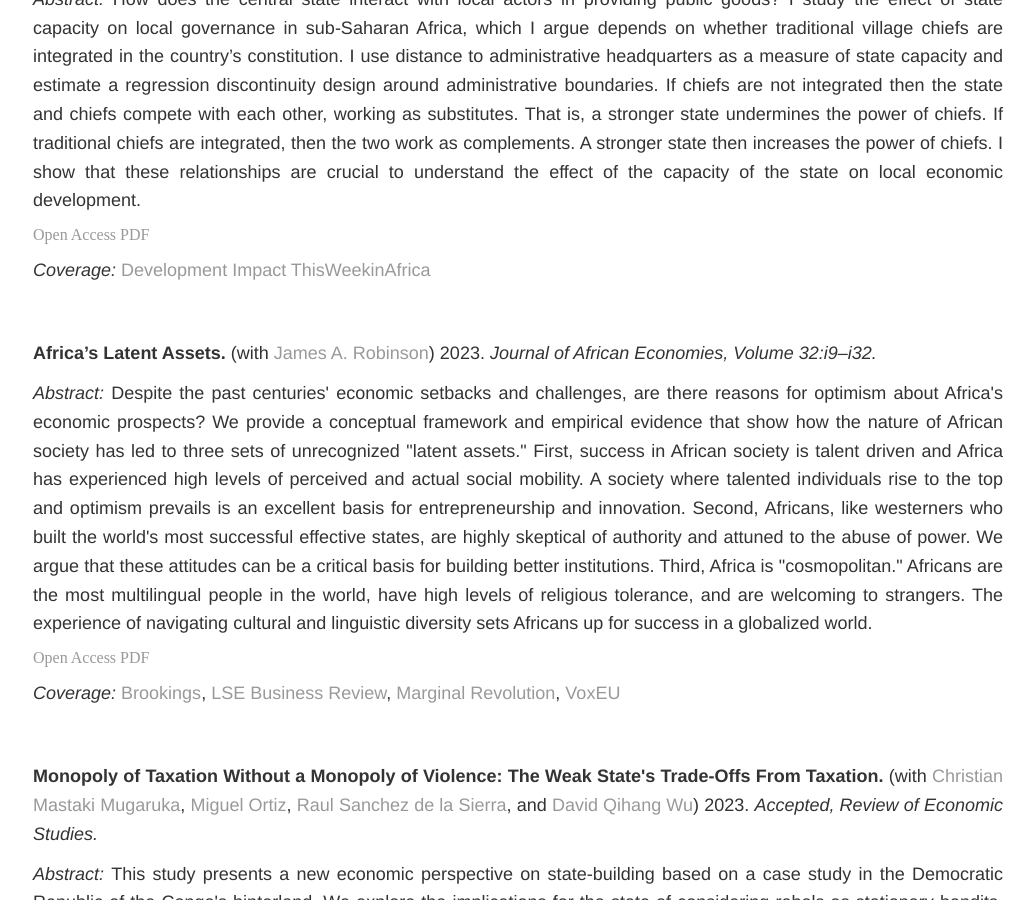
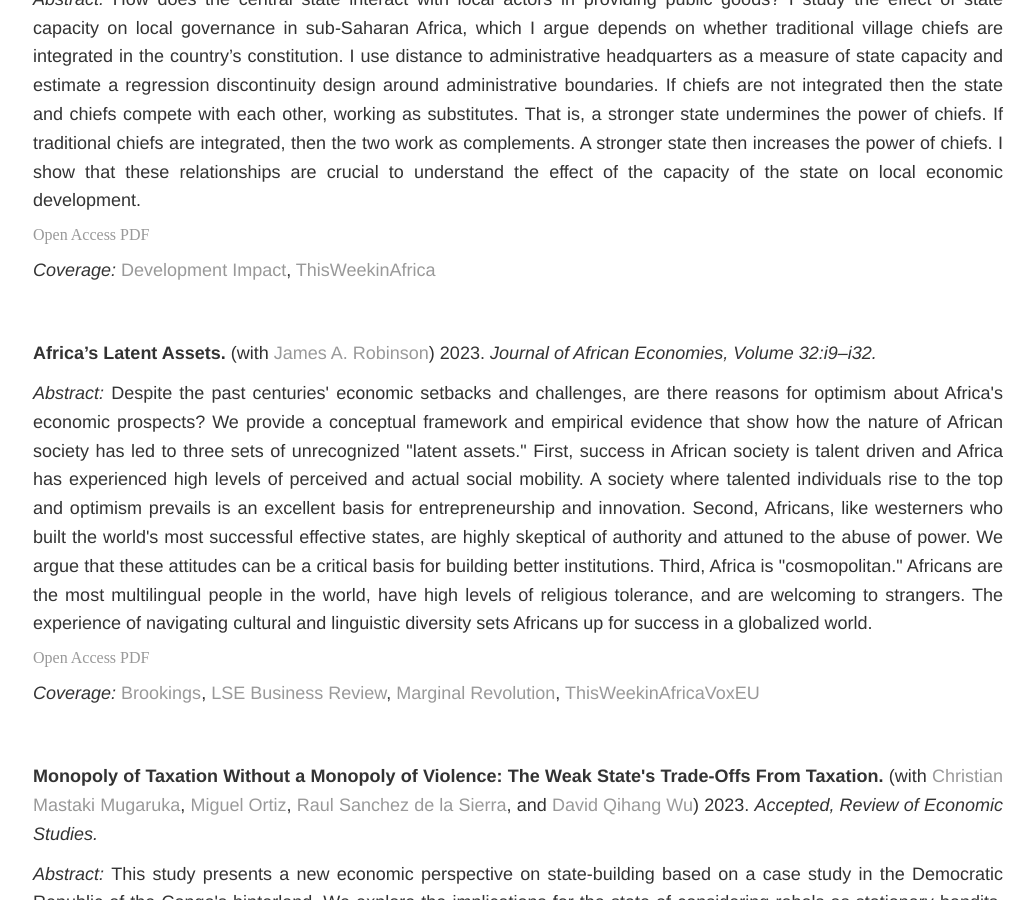
Before and after one commit to soeren-henn/soeren-henn.github.io, a Jekyll site: the page built from research/index.html, in a window 1280 px wide and 900 px high, scrolled down 699 px. Shown: the whole window, without its empty margins (122-1156 px from the left). Built offline with Jekyll 4.4.1, drawn with Linux system fonts in a browser that asks for light colours; some of the changed lines change nothing that is shown.

Commit message:
Update index.html

```diff
--- a/research/index.html
+++ b/research/index.html
@@ -18,14 +18,14 @@
 		<p><b>Complements or Substitutes? How Institutional Arrangements Bind Chiefs and the State in Africa.</b> 2023. <i>American Political Science Review.</i> 117(3):871&ndash;890 </p>
 		<p><i>Abstract: </i>How does the central state interact with local actors in providing public goods? I study the effect of state capacity on local governance in sub-Saharan Africa, which I argue depends on whether traditional village chiefs are integrated in the country’s constitution. I use distance to administrative headquarters as a measure of state capacity and estimate a regression discontinuity design around administrative boundaries. If chiefs are not integrated then the state and chiefs compete with each other, working as substitutes. That is, a stronger state undermines the power of chiefs. If traditional chiefs are integrated, then the two work as complements. A stronger state then increases the power of chiefs. I show that these relationships are crucial to understand the effect of the capacity of the state on local economic development.</p>
 		<a href="https://www.cambridge.org/core/journals/american-political-science-review/article/complements-or-substitutes-how-institutional-arrangements-bind-traditional-authorities-and-the-state-in-africa/01216C0A1B14465B11122451B558DE3A?utm_source=hootsuite&utm_medium=twitter&utm_campaign=PSR_Nov22" class="btn btn-default pull-right" title="PDF">Open Access PDF</a>
-		<p> <i>Coverage:</i> <a href="https://blogs.worldbank.org/impactevaluations/complements-or-substitutes-state-presence-and-power-traditional-leaders-guest-post-soeren-j-henn" target="_blank">Development Impact</a> <a href="https://thisweekinafrica.substack.com/p/this-week-in-africa-452" target="_blank">ThisWeekinAfrica</a> </p>
+		<p> <i>Coverage:</i> <a href="https://blogs.worldbank.org/impactevaluations/complements-or-substitutes-state-presence-and-power-traditional-leaders-guest-post-soeren-j-henn" target="_blank">Development Impact</a>, <a href="https://thisweekinafrica.substack.com/p/this-week-in-africa-452" target="_blank">ThisWeekinAfrica</a> </p>
 	</div>
 
 	<div class="paper">
 		<p><b>Africa’s Latent Assets.</b> (with <a href="https://voices.uchicago.edu/jamesrobinson/" target="_blank">James A. Robinson</a>) 2023. <i>Journal of African Economies, Volume 32:i9–i32.</i></p>
 		<p><i>Abstract: </i>Despite the past centuries' economic setbacks and challenges, are there reasons for optimism about Africa's economic prospects?  We provide a conceptual framework and empirical evidence that show how the nature of African society has led to three sets of unrecognized "latent assets."  First, success in African society is talent driven and Africa has experienced high levels of perceived and actual social mobility.  A society where talented individuals rise to the top and optimism prevails is an excellent basis for entrepreneurship and innovation.  Second, Africans, like westerners who built the world's most successful effective states, are highly skeptical of authority and attuned to the abuse of power.  We argue that these attitudes can be a critical basis for building better institutions.  Third, Africa is "cosmopolitan."  Africans are the most multilingual people in the world, have high levels of religious tolerance, and are welcoming to strangers.  The experience of navigating cultural and linguistic diversity sets Africans up for success in a globalized world.</p>
 		<a href="https://academic.oup.com/jae/article/32/Supplement_1/i9/7059992" class="btn btn-default pull-right" title="PDF">Open Access PDF</a>
-		<p> <i>Coverage:</i> <a href="https://www.brookings.edu/articles/africas-latent-assets/" target="_blank">Brookings</a>, <a href="https://blogs.lse.ac.uk/businessreview/2023/04/17/how-africa-can-leverage-its-latent-assets-to-generate-prosperity/" target="_blank">LSE Business Review</a>, <a href="https://marginalrevolution.com/marginalrevolution/2021/04/arguments-for-africa.html" target="_blank">Marginal Revolution</a>, <a href="https://voxeu.org/article/africa-s-latent-assets" target="_blank">VoxEU</a> </p>
+		<p> <i>Coverage:</i> <a href="https://www.brookings.edu/articles/africas-latent-assets/" target="_blank">Brookings</a>, <a href="https://blogs.lse.ac.uk/businessreview/2023/04/17/how-africa-can-leverage-its-latent-assets-to-generate-prosperity/" target="_blank">LSE Business Review</a>, <a href="https://marginalrevolution.com/marginalrevolution/2021/04/arguments-for-africa.html" target="_blank">Marginal Revolution</a>, <a href="https://mailchi.mp/columbia/this-week-in-africa-v0ijw76nxx?e=[UNIQID]" target="_blank">ThisWeekinAfrica</a, <a href="https://voxeu.org/article/africa-s-latent-assets" target="_blank">VoxEU</a> </p>
 	</div>
 
 	<div class="paper">
```
